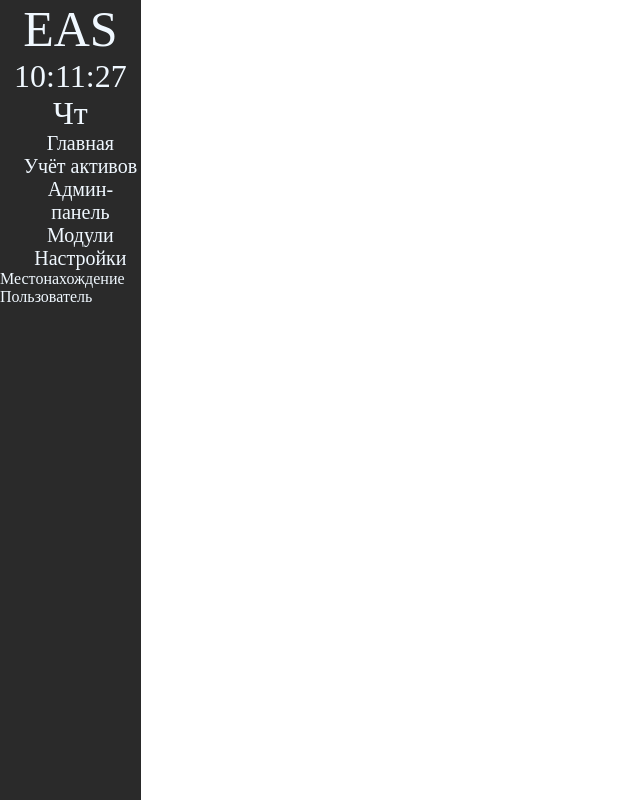
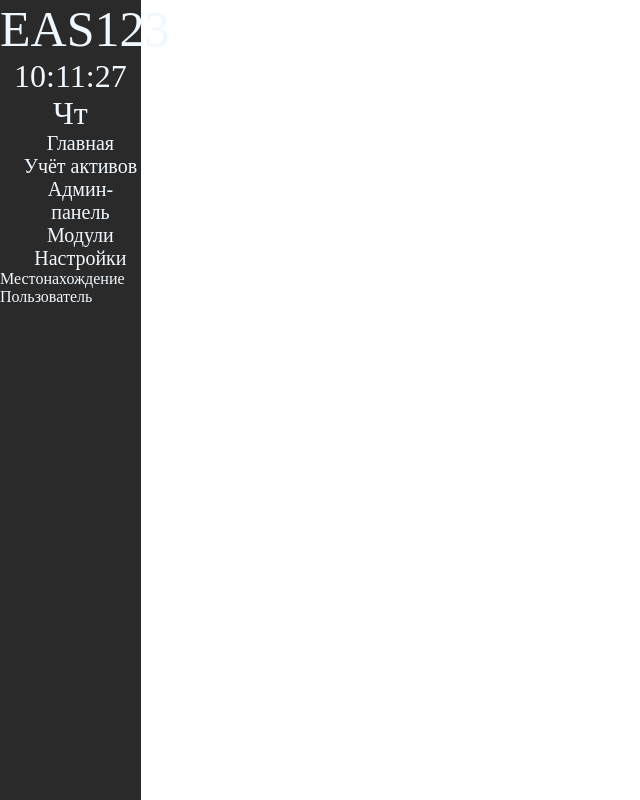
Before and after one commit to yay33/eas2.0, a plain HTML site: page index.html in a window 1280 px wide. Shown: the whole page, without its empty margins (0-640 px from the left). Drawn offline with Linux system fonts and the light colour scheme.

```diff
--- a/index.html
+++ b/index.html
@@ -13,7 +13,7 @@
     <div class="everything_left">
       <div>
         <div class="logo">
-          EAS
+          EAS123
         </div>
 
         <div class="clockpage">
```
